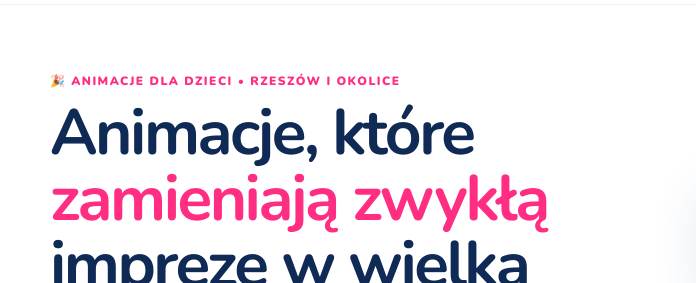
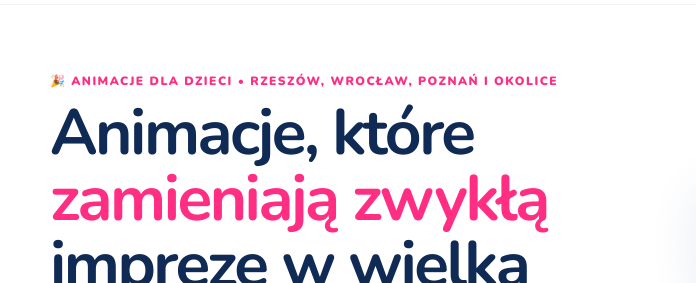
Before and after one commit to Fikadoo/Fikadoo, a plain HTML site: page site/index.html in a window 1280 px wide. Shown: the part 124-407 px from the top of the page, 0-696 px from the left. Drawn offline with nearby package versions, Linux system fonts and the light colour scheme.

Commit message:
Update index.html

```diff
--- a/site/index.html
+++ b/site/index.html
@@ -37,7 +37,7 @@
     <section id="start" class="hero section">
       <div class="container hero-grid">
         <div class="hero-copy">
-          <span class="eyebrow">🎉 Animacje dla dzieci • Rzeszów i okolice</span>
+          <span class="eyebrow">🎉 Animacje dla dzieci • Rzeszów, Wrocław, Poznań i okolice</span>
           <h1>Animacje, które <span>zamieniają zwykłą</span> imprezę w wielką <strong>przygodę!</strong></h1>
           <p>Urodziny, wesela, festyny i eventy firmowe – z energią, humorem i atrakcjami, które dzieci uwielbiają.</p>
           <div class="hero-actions">
@@ -355,8 +355,8 @@
     <div class="container footer-grid">
       <div class="logo footer-logo"><img src="assets/logo.png" alt="Fikadoo" class="brand-logo footer-brand-logo" /></div>
       <p>Tworzymy niezapomniane chwile pełne energii, śmiechu i dziecięcej radości.</p>
-      <div><b>Kontakt</b><br>📞 600 123 456<br>✉️ kontakt@hoplaevents.pl</div>
-      <div><b>Obsługujemy</b><br>Rzeszów i okolice</div>
+      <div><b>Kontakt</b><br>📞 791 839 120<br>✉️ klakbartosz@wp.pl</div>
+      <div><b>Obsługujemy</b><br>Rzeszów, Wrocław, Poznań i okolice</div>
     </div>
   </footer>
 
```
